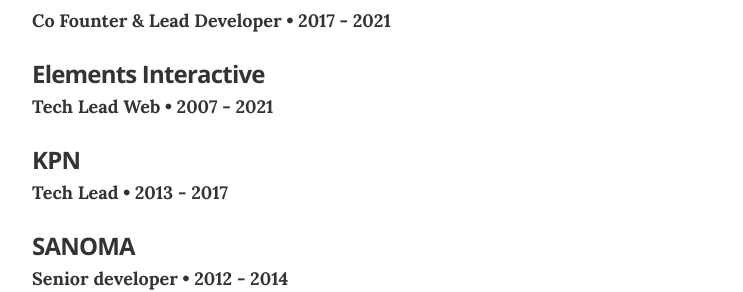
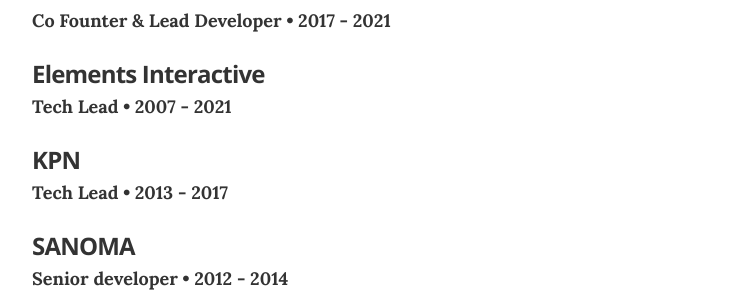
Before and after one commit to nielslensink/resume, a Jekyll site: the page built from index.html, in a window 1280 px wide. Shown: the part 792-1084 px from the top of the page, without its empty margins (268-1011 px from the left). Built offline with Jekyll 4.4.1, drawn with Linux system fonts in a browser that asks for light colours.

Commit message:
Update experience.yml

```diff
--- a/_data/experience.yml
+++ b/_data/experience.yml
@@ -7,7 +7,7 @@
   duration: 2017 - 2021
 
 - company: Elements Interactive
-  position: Tech Lead Web
+  position: Tech Lead
   duration: 2007 - 2021
 
 - company: KPN
```
